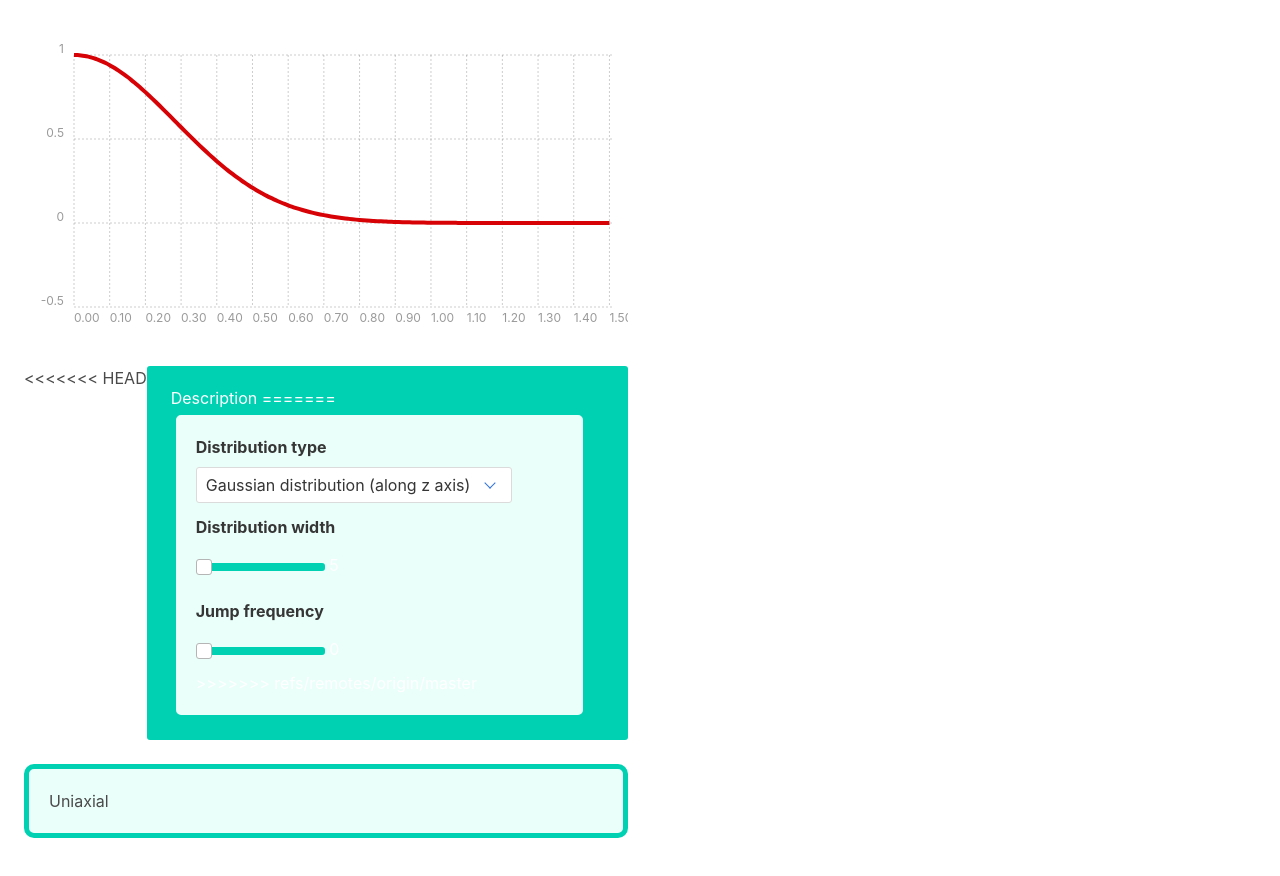
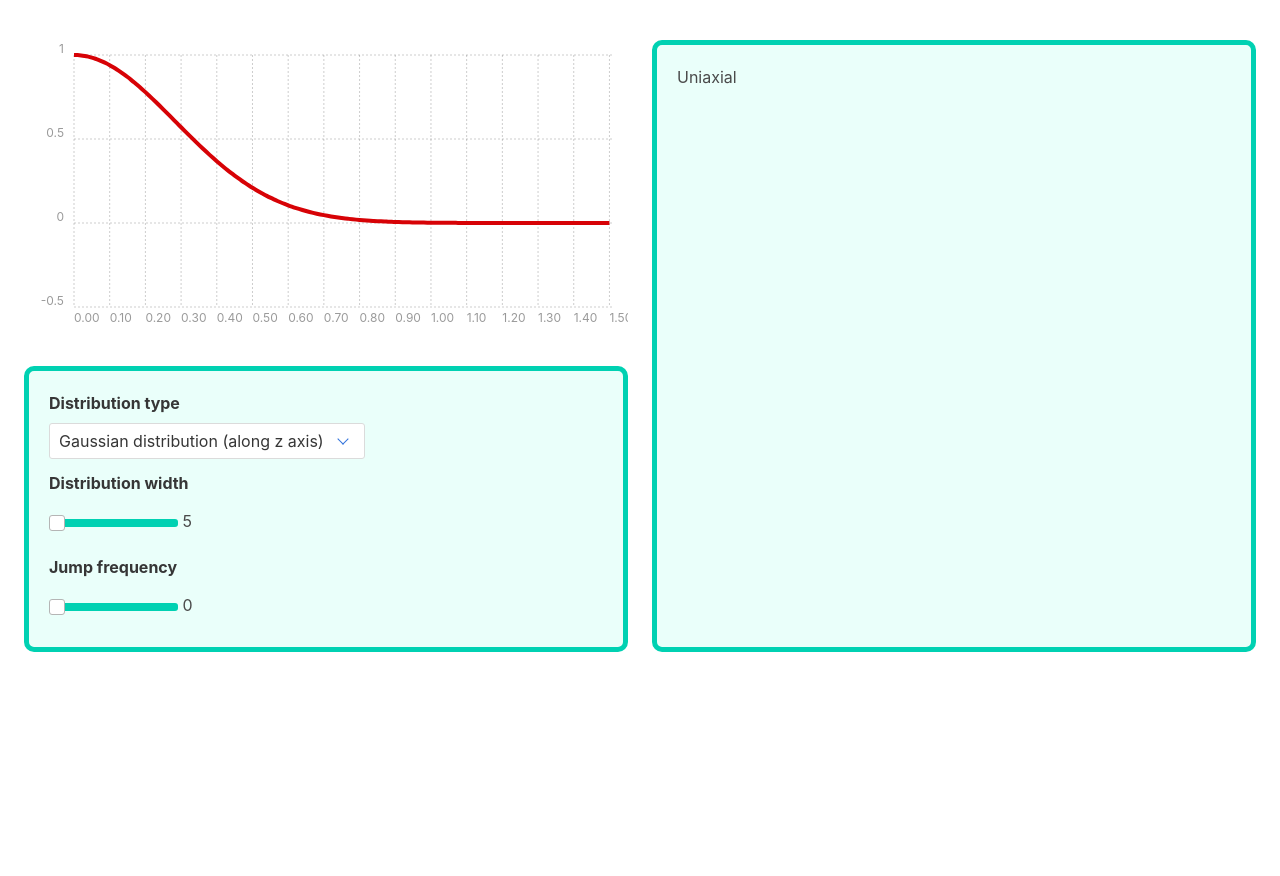
Before and after one commit to muon-spectroscopy-computational-project/muon-outreach, a website: page build/index.html in a window 1280 px wide. Shown: the part 60-936 px from the top of the page. After the commit the page ends 800 px from the top, so only its background shows below. Drawn offline with Linux system fonts and the light colour scheme.

Commit message:
Fixed some merge errors

```diff
--- a/build/index.html
+++ b/build/index.html
@@ -37,10 +37,6 @@
                 </div>
 
                 <div class="tile is-parent">
-<<<<<<< HEAD
-                    <div class="tile is-child notification is-primary">
-                        Description
-=======
                     <div class="tile is-child text-box">
                         <div class="columns">
                             <div class="column">
@@ -83,7 +79,6 @@
                                 </div>
                             </div>
                         </div>
->>>>>>> refs/remotes/origin/master
                     </div>
                 </div>
             </div>
```
